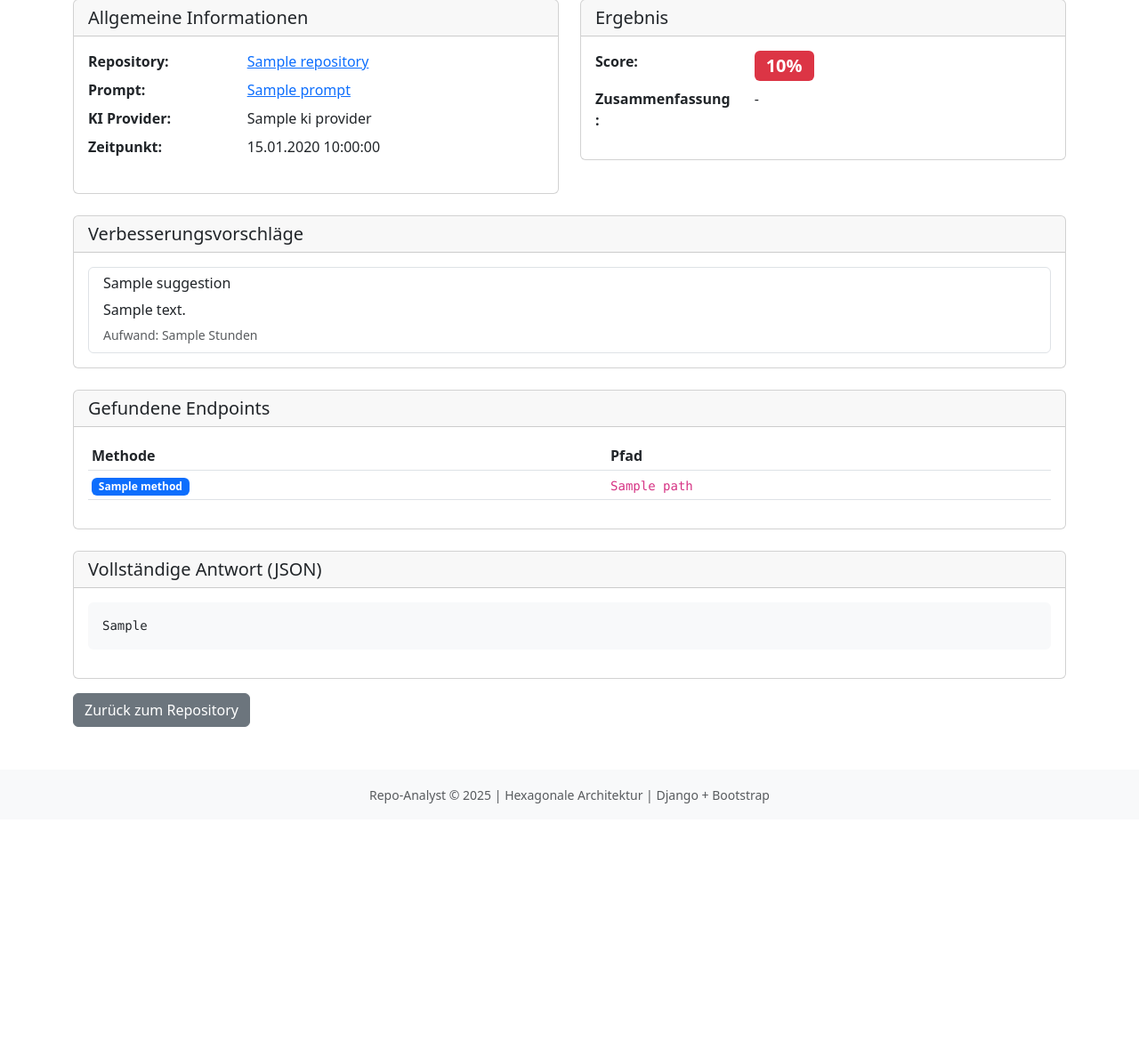
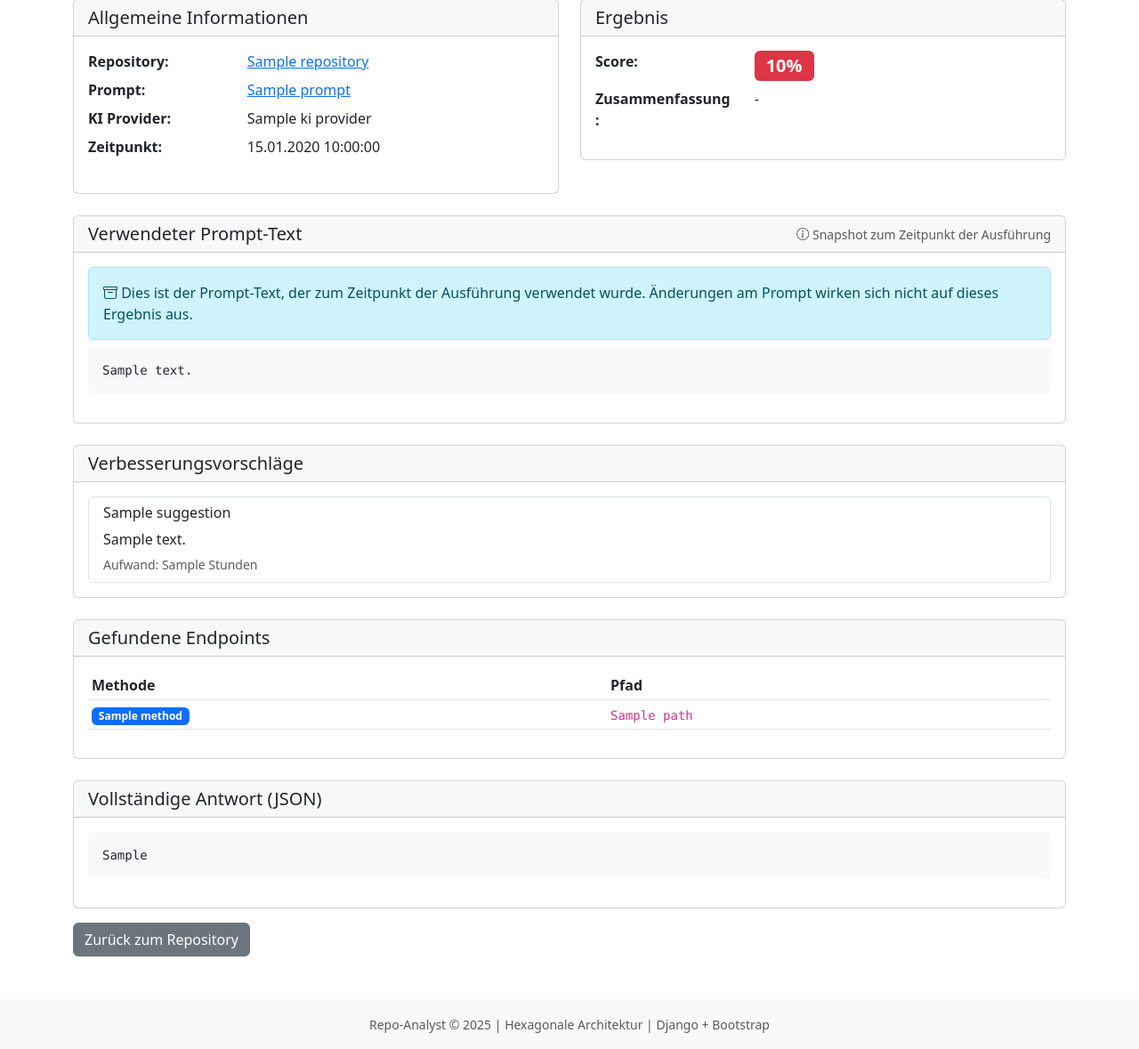
Before and after one commit to mabaumga/archinspect, a Django app: template repo_analyst/src/ui/templates/promptruns/detail.html in a window 1280 px wide. Shown: the part 201-1380 px from the top of the page at 89% size. Before the commit the page ends 1104 px from the top, so only its background shows below. Run offline with Django 5.2, Linux system fonts and the light colour scheme; the template is opened without the code that fills it: most values are stand-ins (such as "Sample title", 1, 10 or a date in 2020).

Commit message:
Add prompt text versioning with snapshot for auditability
This commit implements prompt text versioning to ensure traceability
of which exact prompt text was used when a PromptRun was executed.

Changes:
1. Models (models.py):
   - Added prompt_text_snapshot TextField to PromptRun model
   - Stores the exact prompt text at execution time
   - Migration 0004 for new field

2. Service Layer (services.py):
   - Updated PromptExecutionService.execute_prompt()
   - Saves prompt.prompt_text as snapshot when creating PromptRun
   - Ensures historical prompt text is preserved even if prompt is modified

3. API Layer (serializers.py):
   - Added prompt_text_snapshot to PromptRunSerializer fields
   - Available via REST API for external consumers

4. UI Layer (detail.html):
   - Added new card displaying the prompt text snapshot
   - Info alert explaining this is the text used at execution time
   - Clear indication that prompt changes don't affect this result

Benefits:
- Full auditability: Always know which prompt text produced which results
- No data loss: Historical results remain valid even after prompt updates
- Compliance: Meet regulatory requirements for traceability
- Debugging: Easier to understand why historical results differ from current runs

```diff
--- a/repo_analyst/src/adapters/persistence/models.py
+++ b/repo_analyst/src/adapters/persistence/models.py
@@ -122,6 +122,9 @@ class PromptRun(models.Model):
     """Result of running a prompt against a repository"""
     repository = models.ForeignKey(Repository, on_delete=models.CASCADE, related_name="prompt_runs")
     prompt = models.ForeignKey(Prompt, on_delete=models.CASCADE, related_name="runs")
+    prompt_text_snapshot = models.TextField(
+        help_text="Snapshot of prompt text at execution time for auditability"
+    )
     ki_provider = models.ForeignKey(KIProvider, on_delete=models.CASCADE, related_name="runs")
     request_text = models.TextField()
     response_json = models.JSONField()
--- a/repo_analyst/src/adapters/web/serializers.py
+++ b/repo_analyst/src/adapters/web/serializers.py
@@ -99,8 +99,9 @@ class PromptRunSerializer(serializers.ModelSerializer):
         model = PromptRun
         fields = [
             "id", "repository", "repository_name", "prompt", "prompt_title",
-            "ki_provider", "ki_provider_name", "request_text", "response_json",
-            "score_pct", "summary", "improvement_suggestions", "endpoints", "created_at"
+            "prompt_text_snapshot", "ki_provider", "ki_provider_name", "request_text",
+            "response_json", "score_pct", "summary", "improvement_suggestions",
+            "endpoints", "created_at"
         ]
         read_only_fields = ["id", "created_at"]
 
--- a/repo_analyst/src/application/services.py
+++ b/repo_analyst/src/application/services.py
@@ -275,6 +275,7 @@ class PromptExecutionService:
             prompt_run = PromptRunModel.objects.create(
                 repository=repo,
                 prompt=prompt,
+                prompt_text_snapshot=prompt.prompt_text,  # Save snapshot for auditability
                 ki_provider=ki_provider,
                 request_text=request_text,
                 response_json=response,
--- a/repo_analyst/src/ui/templates/promptruns/detail.html
+++ b/repo_analyst/src/ui/templates/promptruns/detail.html
@@ -68,6 +68,23 @@
 </div>
 
 <div class="card mb-4">
+    <div class="card-header d-flex justify-content-between align-items-center">
+        <h5 class="mb-0">Verwendeter Prompt-Text</h5>
+        <small class="text-muted">
+            <i class="bi bi-info-circle"></i> Snapshot zum Zeitpunkt der Ausführung
+        </small>
+    </div>
+    <div class="card-body">
+        <div class="alert alert-info mb-2">
+            <i class="bi bi-archive"></i>
+            Dies ist der Prompt-Text, der zum Zeitpunkt der Ausführung verwendet wurde.
+            Änderungen am Prompt wirken sich nicht auf dieses Ergebnis aus.
+        </div>
+        <pre class="bg-light p-3 rounded" style="white-space: pre-wrap; word-wrap: break-word;">{{ prompt_run.prompt_text_snapshot }}</pre>
+    </div>
+</div>
+
+<div class="card mb-4">
     <div class="card-header">
         <h5 class="mb-0">Verbesserungsvorschläge</h5>
     </div>
```
Also changed, not shown: repo_analyst/src/adapters/persistence/migrations/0004_promptrun_prompt_text_snapshot.py (added).
